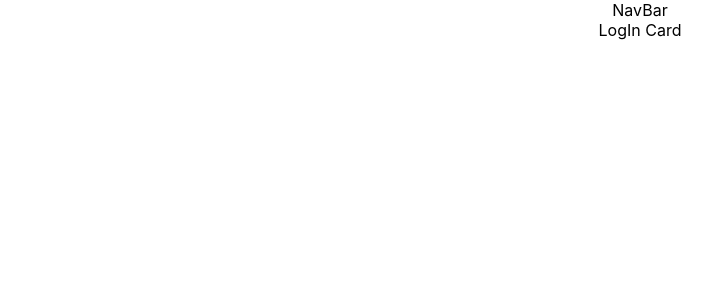
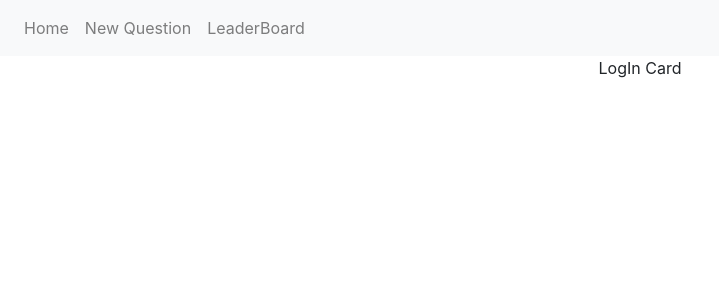
Before and after one commit to soumyaveer/would-you-rather, a React (Create React App) app: page / in a window 1280 px wide. Shown: the top 300 px of the page, without its empty margins (0-719 px from the left). Built offline with nearby package versions, Linux system fonts and the light colour scheme.

Commit message:
Create NavBar Component

```diff
--- a/package.json
+++ b/package.json
@@ -3,7 +3,9 @@
   "version": "0.1.0",
   "private": true,
   "dependencies": {
+    "bootstrap": "^4.3.1",
     "react": "^16.11.0",
+    "react-bootstrap": "^1.0.0-beta.14",
     "react-dom": "^16.11.0",
     "react-redux": "^7.1.3",
     "react-scripts": "3.2.0",
--- a/src/App.js
+++ b/src/App.js
@@ -1,4 +1,5 @@
 import React from 'react';
+import 'bootstrap/dist/css/bootstrap.min.css';
 import './App.css';
 import NavBar from "./components/NavBar";
 import LogIn from "./components/LogIn";
--- a/src/components/NavBar.js
+++ b/src/components/NavBar.js
@@ -1,13 +1,19 @@
-import React , {Component} from 'react';
-
+import React, { Component } from 'react';
+import { Navbar, Nav } from "react-bootstrap";
 
 class NavBar extends Component {
 
-  render(){
+  render() {
     return (
-      <div>
-        NavBar
-      </div>
+      <Navbar bg="light" expand="lg">
+        <Navbar.Collapse id="basic-navbar-nav">
+          <Nav className="mr-auto">
+            <Nav.Link href="#home">Home</Nav.Link>
+            <Nav.Link href="#link">New Question</Nav.Link>
+            <Nav.Link href="#link">LeaderBoard</Nav.Link>
+          </Nav>
+        </Navbar.Collapse>
+      </Navbar>
     )
   }
 }
```
Also changed, not shown: 1 other file (tests, documents, lock files or other folders).
